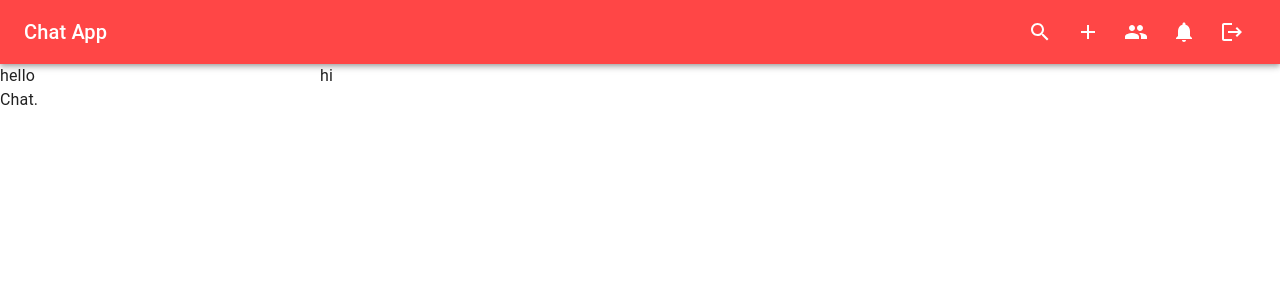
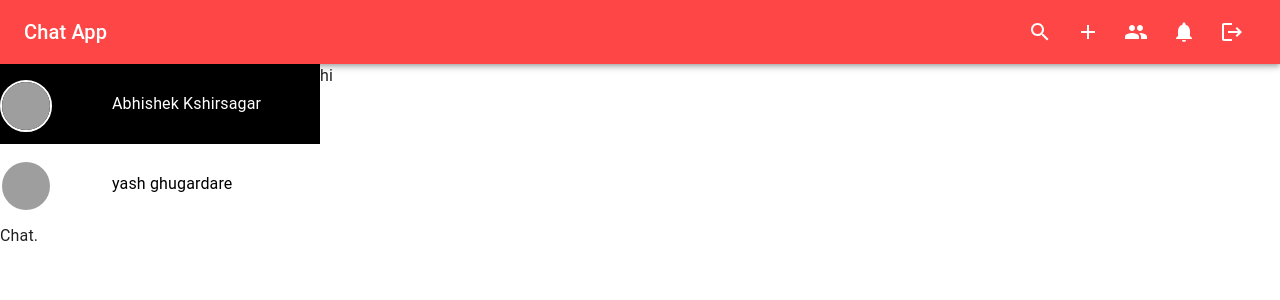
Before and after one commit to ak1143/Chat-Application, a React app: page /chat/1 in a window 1280 px wide. Shown: the top 300 px of the page. Built offline with nearby package versions, Linux system fonts and the light colour scheme; grey boxes are pictures that could not be loaded; the HTML template or start-up script is replaced by a standard one.

Commit message:
search and chatList functionality added

```diff
--- /dev/null
+++ b/src/components/constants/sampleData.js
@@ -0,0 +1,30 @@
+
+export const SampleChats = [
+    {
+        avatar : ["https://www.w3schools.com/howto/img_avatar.png"],
+        name : "Abhishek Kshirsagar",
+        _id : "1",
+        groupChat : false,
+        members :["1","2"]
+    },
+    {
+        avatar : ["https://www.w3schools.com/howto/img_avatar.png"],
+        name : "yash ghugardare",
+        _id : "2",
+        groupChat : false,
+        members :["1","2"]
+    }
+]
+
+export const SampleUsers = [
+    {
+        avatar : ["https://www.w3schools.com/howto/img_avatar.png"],
+        name : "Abhishek Kshirsagar",
+        _id : "1",
+    },
+    {
+        avatar : ["https://www.w3schools.com/howto/img_avatar.png"],
+        name : "yash ghugardare",
+        _id : "2",
+    }
+]
--- a/src/components/layout/AppLayout.jsx
+++ b/src/components/layout/AppLayout.jsx
@@ -1,39 +1,50 @@
-import React from 'react'
-import Header from './Header'
-import Title from '../shared/Title'
-import { Grid } from '@mui/material'
+import React from "react";
+import Header from "./Header";
+import Title from "../shared/Title";
+import { Grid } from "@mui/material";
+import ChatList from "../specific/ChatList";
+import { SampleChats } from "../constants/sampleData";
+import { useParams } from "react-router-dom";
 
-const AppLayout =() => (WrapedComponent) => {
+const AppLayout = () => (WrapedComponent) => {
+  return (props) => {
 
-    return (props) => {
+    const params = useParams();
+    const chatId = params.chatId;
+
+    const handleDeleteChat = (e,_id,groupChat)=>{
+        e.preventDefault();
+        console.log("Delete Chat",_id,groupChat)
+    }
+
     return (
       <>
         <Title />
         <Header />
         <Grid container height={"calc(100vh-4rem)"}>
-
           <Grid item xs={12} sm={4} md={3} height={"100%"}>
-                            hello
+            <ChatList
+              chats={SampleChats}
+              chatId={chatId}
+              handleDeleteChat={handleDeleteChat}
+            />
           </Grid>
-
           <Grid
             item
             sm={8}
             md={9}
             sx={{
-                                display:{xs:"none",sm:"block"}
+              display: { xs: "none", sm: "block" },
             }}
             height={"100%"}
-
           >
             hi
           </Grid>
+        </Grid>
+        <WrapedComponent {...props} />
+      </>
+    );
+  };
+};
 
-                    </Grid>
-                <WrapedComponent {...props}/>
-            </>
-        )
-    }
-}
-
-export default AppLayout
+export default AppLayout;
--- /dev/null
+++ b/src/components/shared/AvatarCard.jsx
@@ -0,0 +1,33 @@
+import { Avatar, AvatarGroup, Box, Stack } from '@mui/material'
+import React from 'react'
+
+function AvatarCard({ avatar = [],max=4}) {
+  return (
+    <Stack direction={"row"} spacing={"0.5"}>
+        <AvatarGroup max={max}>
+            <Box width={"5rem"} height={"3rem"} >
+                {
+                    avatar.map((i,ind)=>(
+                        <Avatar
+                            key={Math.random()*100}
+                            src={i}
+                            alt={`Avatar${ind}`}
+                            sx={{
+                                height:"3rem",
+                                width:"3rem",
+                                position:"absolute",
+                                left:{
+                                    xs:`${0.5 +ind}rem`,
+                                    sm:`${ind}rem`
+                                }
+                            }}
+                        />
+                    ))
+                }
+            </Box>
+        </AvatarGroup>
+    </Stack>
+  )
+}
+
+export default AvatarCard
--- /dev/null
+++ b/src/components/shared/ChatItem.jsx
@@ -0,0 +1,69 @@
+import React, { memo } from 'react'
+import { Link } from '../styles/StyledComponents'
+import { Box, Stack, Typography } from '@mui/material'
+import AvatarCard from './AvatarCard'
+
+const ChatItem =({
+    avatar =[],
+    name,
+    _id,
+    groupChat = false,
+    sameSender,
+    isOnline,
+    newmessageAlert,
+    index = 0,
+    handleDeleteChat,
+
+})=>{
+
+    return(
+        <Link
+            sx={{ padding:"0"}}
+            to={`/chat/${_id}`}
+            onContextMenu={(e)=>handleDeleteChat(e,_id,groupChat)}
+        >
+            <div style={{
+                display:"flex",
+                gap:"1rem",
+                alignItems:"center",
+                padding:"1rem",
+                backgroundColor : sameSender ? "black" : "unset",
+                color: sameSender ? "white" : "unset",
+                position:"relative"
+                }}
+            >
+                <AvatarCard avatar={avatar} />
+                <Stack>
+                    <Typography> {name} </Typography>
+                    {
+                        newmessageAlert && (
+                        <Typography>
+                            {newmessageAlert.count}
+                            New Message
+                        </Typography>
+                        )
+                    }
+                </Stack>
+
+                {/* is user online  */}
+                {
+                    isOnline && (
+                        <Box sx={{
+                                width:"10px",
+                                height:"10px",
+                                borderRadius:"50%",
+                                backgroundColor:"green",
+                                position:"absolute",
+                                top:"50%",
+                                right :"1rem",
+                                transform:'translateY(-50%)'
+                            }}
+                        />
+                    )
+                }
+            </div>
+        </Link>
+    )
+}
+
+export default memo(ChatItem)
--- /dev/null
+++ b/src/components/shared/UserItem.jsx
@@ -0,0 +1,52 @@
+import { Avatar, IconButton, Stack, Typography } from '@mui/material';
+import React, { memo } from 'react'
+import ListItem from '@mui/material/ListItem';
+import { Add as AddIcon } from '@mui/icons-material';
+
+function UserItem({user,handler,handlerIsLoading}) {
+
+    const {name,_id,avatar} = user;
+
+    return (
+        <ListItem >
+            <Stack
+                direction={"row"}
+                alignItems={"center"}
+                spacing={"1rem"}
+                width={"100%"}
+            >
+                <Avatar />
+                <Typography
+                    variant='body1'
+                    sx={{
+                        flexGrow:1,
+                        display:"-webkit-box",
+                        WebkitLineClamp:1,
+                        WebkitBoxOrient: "vertical",
+                        overflow:"hidden",
+                        textOverflow :"ellipsis"
+                    }}
+                >
+                    {name}
+                </Typography>
+
+                <IconButton
+                    size="small"
+                    sx={{
+                        bgcolor:"primary.main",
+                        color:"white",
+                        "&:hover":{
+                            bgcolor: 'primary.dark',
+                        }
+                    }}
+                    onClick={()=> handler(_id)}
+                    disabled={handlerIsLoading}
+                >
+                    <AddIcon />
+                </IconButton>
+            </Stack>
+        </ListItem>
+    )
+}
+
+export default memo(UserItem)
--- /dev/null
+++ b/src/components/specific/ChatList.jsx
@@ -0,0 +1,47 @@
+import { Stack } from '@mui/material'
+import React from 'react'
+import ChatItem from '../shared/ChatItem'
+
+const ChatList = ({
+    w="100%",
+    chats=[],
+    chatId,
+    onlineUsers = [],
+    newMessagesAlert =[
+        {
+            chatId:"",
+            count:0
+        }
+    ],
+    handleDeleteChat
+})=>{
+    return(
+        <Stack width={w} direction={'column'}>
+            {
+                chats?.map((data,index)=>{
+                    const {avatar, _id, name, groupChat, members } = data;
+
+                    const newMessageAlert = newMessagesAlert.find(
+                        ({chatId}) => chatId === _id
+                    )
+
+                    const isOnline = members?.some((member)=> onlineUsers.includes(_id));
+
+                    return  <ChatItem
+                                newmessageAlert={newMessageAlert}
+                                isOnline={isOnline}
+                                name={name}
+                                avatar={avatar}
+                                _id={_id}
+                                key={_id}
+                                groupChat={groupChat}
+                                sameSender={chatId === _id}
+                                handleDeleteChat={handleDeleteChat}
+                            />
+                })
+            }
+        </Stack>
+    )
+}
+
+export default ChatList
--- a/src/components/specific/Search.jsx
+++ b/src/components/specific/Search.jsx
@@ -1,10 +1,54 @@
-import React from 'react'
+import { useInputValidation } from '6pp'
+import { Dialog, DialogTitle, InputAdornment, List, ListItem, ListItemText, Stack, TextField } from '@mui/material'
+import React, { useState } from 'react'
+import { Search as SearchIcon } from '@mui/icons-material'
+import UserItem from '../shared/UserItem';
+import { SampleUsers } from '../constants/sampleData';
+
 
 function Search() {
+
+  const [users,setUsers] = useState(SampleUsers);
+  const search = useInputValidation("")
+
+  const isLoadingSendFriendRequest = false;
+
+  const addFriendHandler =(id)=>{
+       console.log(id)
+  }
+
   return (
-    <div>
-      Search
-    </div>
+    <Dialog open>
+      <Stack p={"2rem"} direction={"column"} width={"25rem"}>
+        <DialogTitle textAlign={"start"}>Find people</DialogTitle>
+        <TextField
+            label=""
+            value={search.value}
+            onChange={search.changeHandler}
+            variant='outlined'
+            size='small'
+            InputProps={{
+              startAdornment:(
+                <InputAdornment position='start'>
+                  <SearchIcon />
+                </InputAdornment>
+              )
+            }}
+        />
+        <List>
+          {
+            users.map((i) =>(
+              <UserItem
+                  user={i}
+                  key={i._id}
+                  handler={addFriendHandler}
+                  handlerIsLoading={isLoadingSendFriendRequest}
+              />
+            ))
+          }
+        </List>
+      </Stack>
+    </Dialog>
   )
 }
 
--- a/src/components/styles/StyledComponents.jsx
+++ b/src/components/styles/StyledComponents.jsx
@@ -1,4 +1,5 @@
 import { styled } from "@mui/material";
+import {Link as LinkComponent} from "react-router-dom";
 
 export const VisuallyHiddenInput = styled("input")({
     border:0,
@@ -11,3 +12,12 @@ export const VisuallyHiddenInput = styled("input")({
     whiteSpace: "nowrap",
     width: 1
 })
+
+export const Link = styled(LinkComponent)({
+    textDecoration :'none' ,
+    color:'black',
+    padding:"1rem",
+    ":hover":{
+        backgroundColor:'rgba(1,1,1,0.1)'
+    }
+})
--- a/src/main.jsx
+++ b/src/main.jsx
@@ -8,7 +8,9 @@ createRoot(document.getElementById('root')).render(
   <StrictMode>
     <HelmetProvider>
       <CssBaseline />
-      <App />
+      <div onContextMenu={(e)=>e.preventDefault()}>
+        <App />
+      </div>
     </HelmetProvider>
   </StrictMode>,
 )
```
Lines whose indentation alone changed are shown as unchanged.
